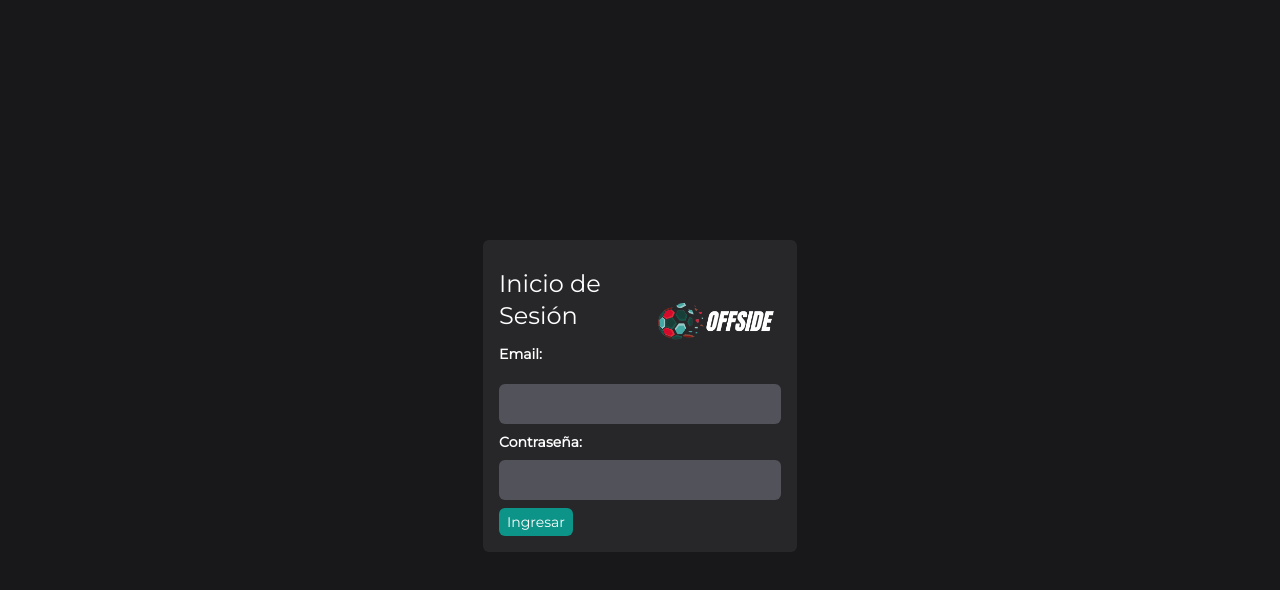
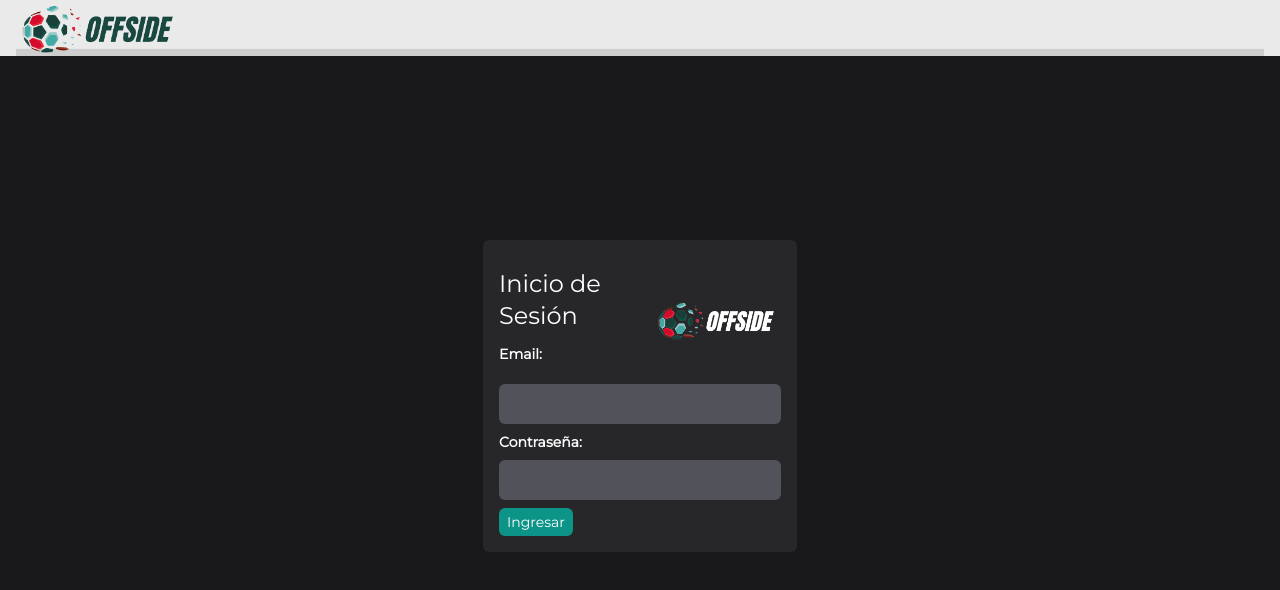
Before and after one commit to Nannajpg/IDS-admin-panel, a React (Create React App) app: page / in a window 1280 px wide. Shown: the top 590 px of the page. Built offline with nearby package versions, Linux system fonts and the light colour scheme; no server answers.

Commit message:
hecho el navbar

```diff
--- a/src/App.jsx
+++ b/src/App.jsx
@@ -20,15 +20,18 @@ import CreateFormTeam from "./cores/teams/CreateFormTeam";
 import EditFormTeam from "./cores/teams/EditFormTeam";
 import MatchesList from './cores/matches/MatchesList';
 import MatchCreateForm from './cores/matches/CreateForm';
+import Navbar from './components/Navbar'
 
 function App() {
 
   return (
     <div className='bg-zinc-900 h-screen text-white'>
+      <Navbar/>
       <div className='flex items-center justify-center h-full'>
         <BrowserRouter>
         <Routes>
           <Route path="/" element= {<Login/>} />
+
           <Route element={<Auth />}>
             <Route path="dashboard" element= {<Menu />} />
             <Route path="users/" element={<UsersList/>} />
--- /dev/null
+++ b/src/components/Navbar.jsx
@@ -0,0 +1,22 @@
+import React from 'react'
+import logo from '../cores/auth/assets/logo.png'
+
+const Navbar = () => {
+  return (
+    <div>
+
+     <nav className="bg-[#EAEAEA] overflow-hidden border-gray-200 h-14 absolute w-full px-2 sm:px-4 py-2 dark:bg-gray-900">
+        <div className="container flex items-center justify-between h-full">
+              <div className="flex items-center">
+                 <img src={logo} alt="" className="h-14" />
+              </div>
+          </div>
+          <hr className="bg-[#CECECE] h-5"/>
+        </nav>
+
+    </div>
+
+  )
+}
+
+export default Navbar
```
Also changed, not shown: src/cores/auth/assets/logo.png (added).
